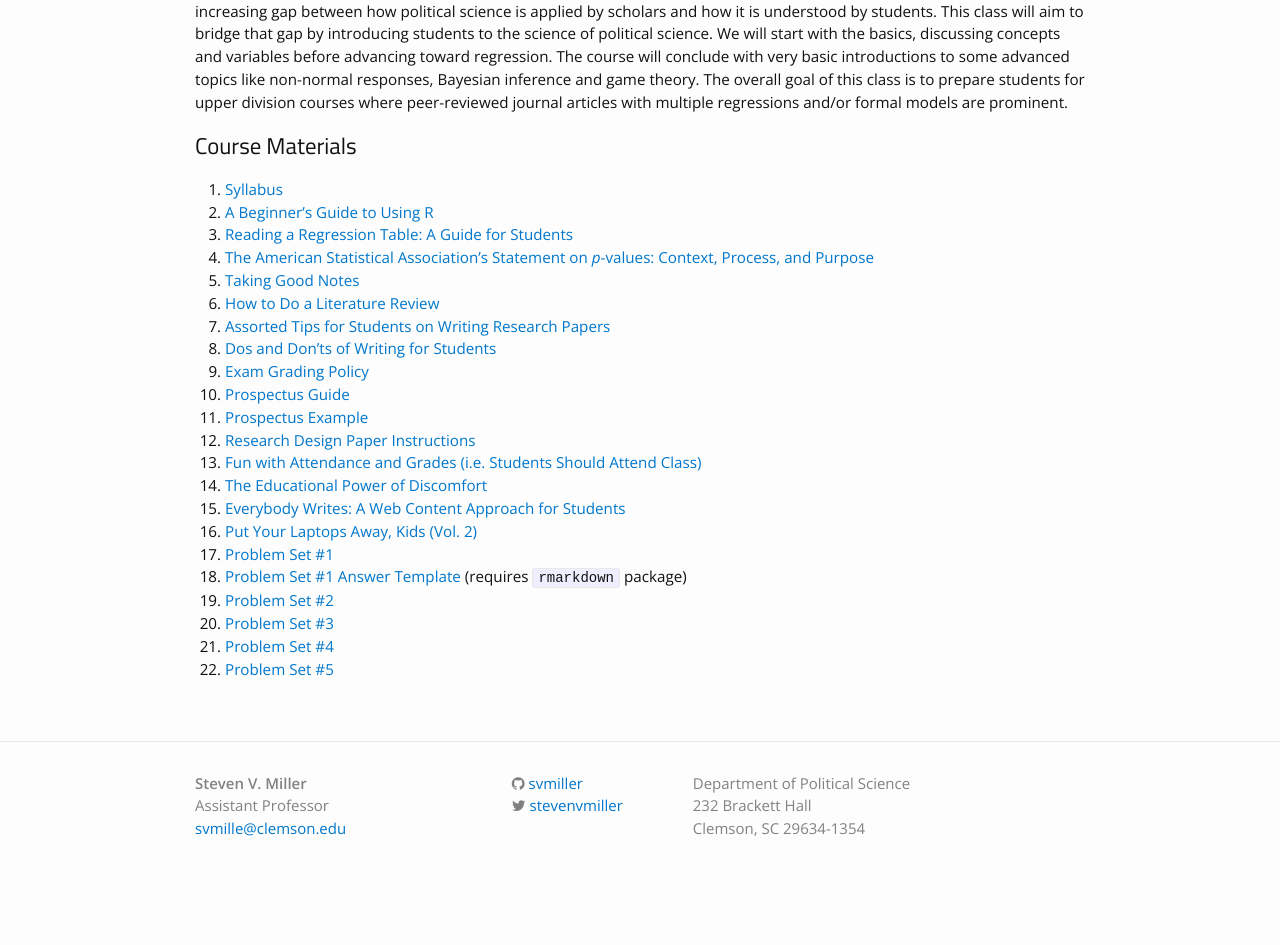
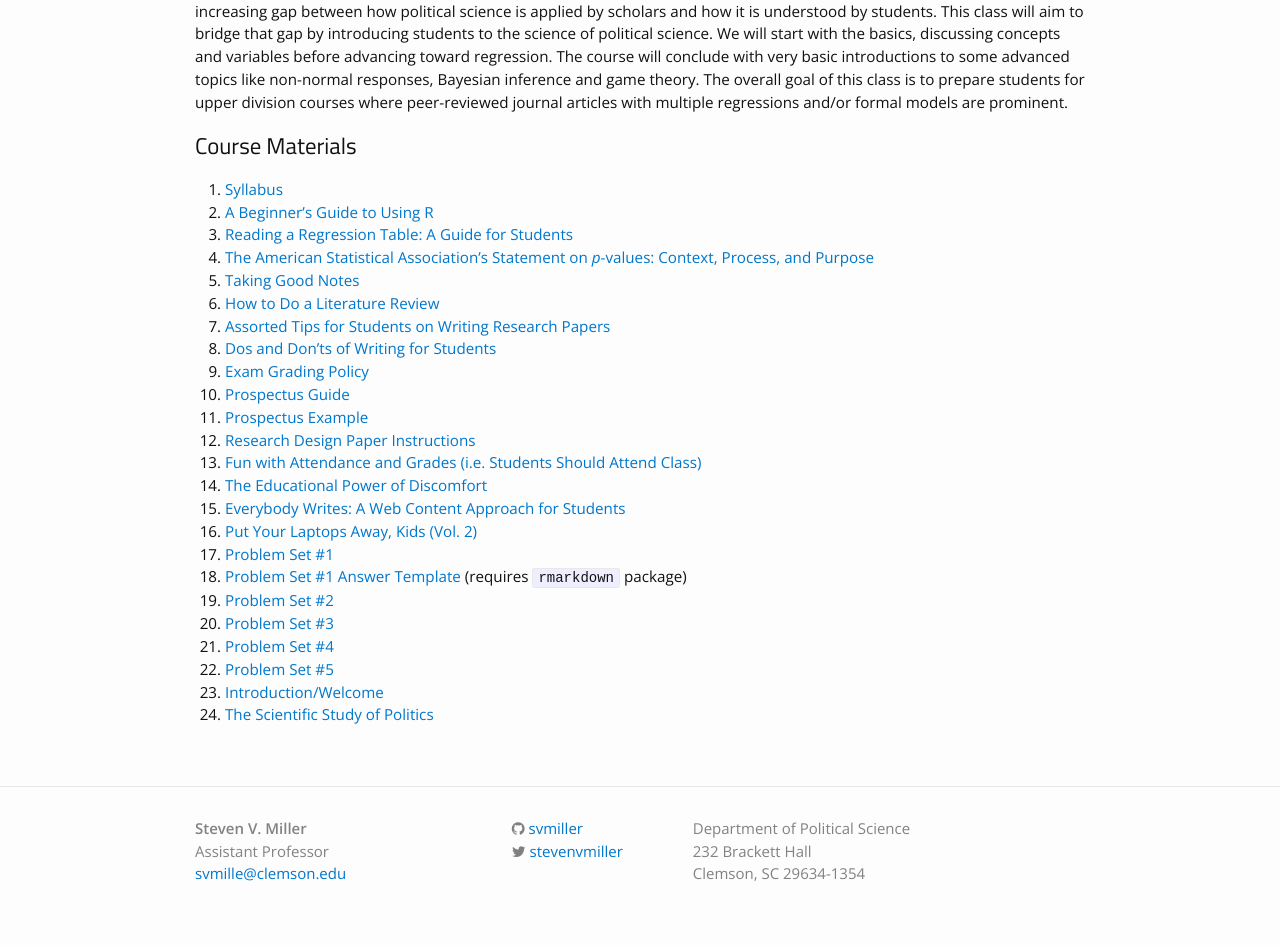
Before and after one commit to svmiller/svmiller.github.io, a Jekyll site: the page built from teaching/posc-3410.md, in a window 1280 px wide. Shown: the part 519-1464 px from the top of the page. Built offline with Jekyll 4.4.1, drawn with Linux system fonts in a browser that asks for light colours; nearby versions of some CDN libraries; some web fonts are replaced; before the commit the page ends 1418 px from its top, so only the background shows below that.

Commit message:
add lectures 01.17.2017

```diff
--- a/teaching/posc-3410.md
+++ b/teaching/posc-3410.md
@@ -32,6 +32,8 @@ Both students and scholars alike are in political science as a result of their k
 20. [Problem Set #3](https://www.dropbox.com/s/3cyi4akuznp8efa/posc3410-hw3.pdf?dl=0)
 21. [Problem Set #4](https://www.dropbox.com/s/wosdpa2yh3svyl4/posc3410-hw4.pdf?dl=0)
 22. [Problem Set #5](https://www.dropbox.com/s/xydln5cgce908zw/posc3410-hw5.pdf?dl=0)
+23. [Introduction/Welcome](https://www.dropbox.com/s/baratz98onphaa3/posc3410-lecture-syllabus-day.pdf?dl=0)
+24. [The Scientific Study of Politics](https://www.dropbox.com/s/n4pctbwsmrlh5hm/posc3410-lecture-scientific-study-of-politics.pdf?dl=0)
 
 <!--
 23. [Introduction/Welcome](https://www.dropbox.com/s/baratz98onphaa3/posc3410-lecture-syllabus-day.pdf?dl=0)
```
Also changed, not shown: teaching/posc-3610.md (+2 -0 lines).
